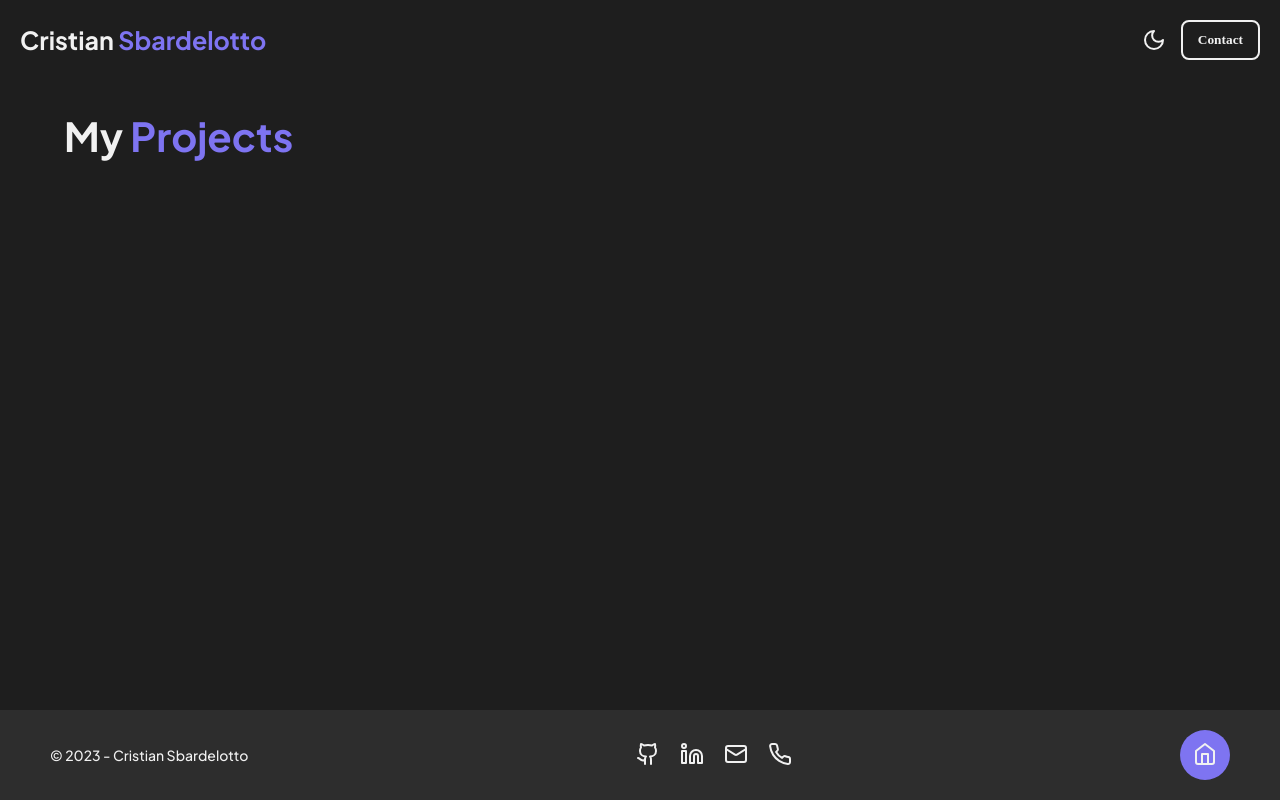
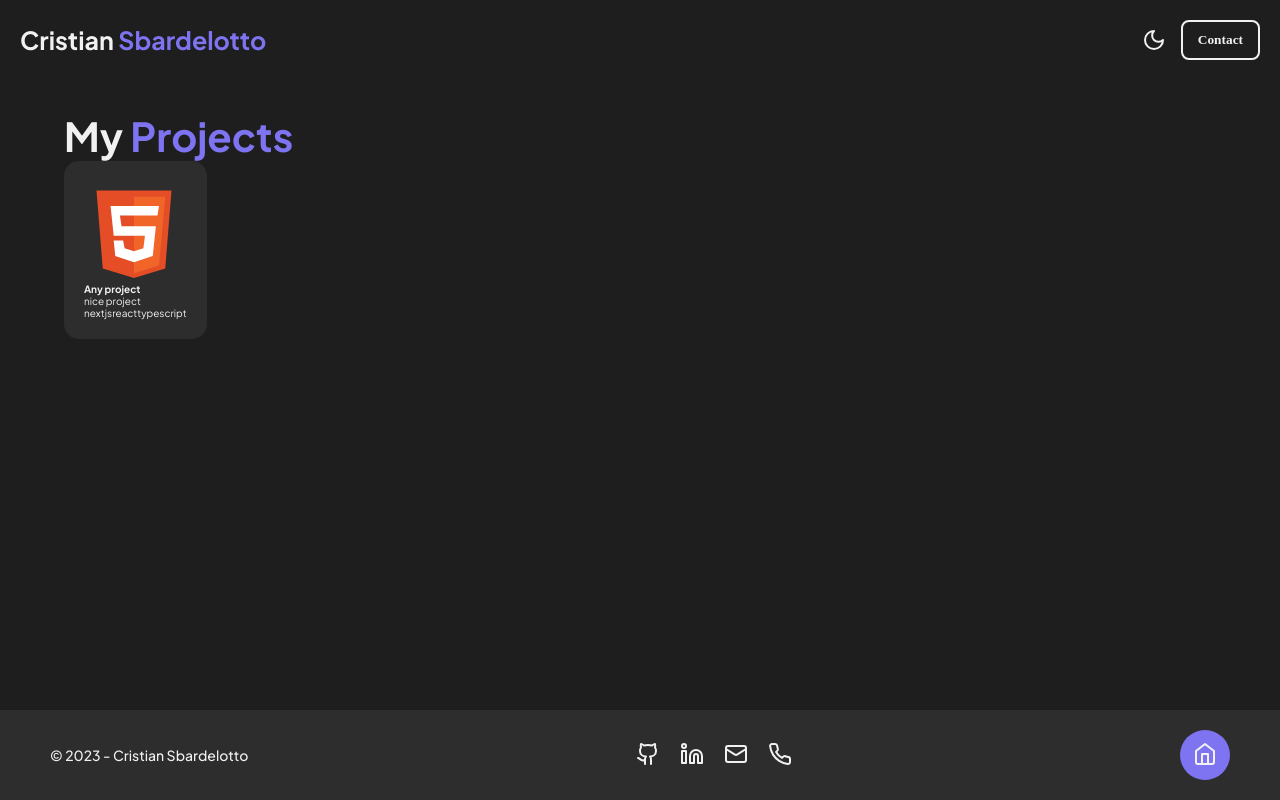
Before and after one commit to cristian-sbardelotto/portfolio, a Next.js app: page /projects in a window 1280 px wide. Built offline with nearby package versions, Linux system fonts and the light colour scheme.

Commit message:
✨ feat(ProjectCard): created the component

```diff
--- a/src/app/projects/page.tsx
+++ b/src/app/projects/page.tsx
@@ -1,6 +1,16 @@
 'use client';
 
+import { ProjectCard } from '@/components/ProjectCard';
 import * as S from './styles';
+
+import html from '@/../public/assets/html.svg';
+
+const projects = {
+  title: 'Any project',
+  image: html,
+  description: 'nice project',
+  technologies: ['nextjs', 'react', 'typescript'],
+};
 
 export default function Projects() {
   return (
@@ -8,6 +18,8 @@ export default function Projects() {
       <S.StyledTitle>
         My <span>Projects</span>
       </S.StyledTitle>
+
+      <ProjectCard {...projects} />
     </S.Container>
   );
 }
--- /dev/null
+++ b/src/components/ProjectCard/index.tsx
@@ -0,0 +1,35 @@
+import Image from 'next/image';
+
+import * as S from './styles';
+
+type ProjectCardProps = {
+  title: string;
+  image: string;
+  description: string;
+  technologies: string[];
+};
+
+export function ProjectCard({
+  title,
+  image,
+  description,
+  technologies,
+}: ProjectCardProps) {
+  return (
+    <S.Container>
+      <Image
+        src={image}
+        alt={`${title} Project Card`}
+        height={100}
+      />
+
+      <h4>{title}</h4>
+
+      <p>{description}</p>
+
+      {technologies.map((technology, index) => (
+        <span key={index}>{technology}</span>
+      ))}
+    </S.Container>
+  );
+}
--- /dev/null
+++ b/src/components/ProjectCard/styles.ts
@@ -0,0 +1,21 @@
+import styled from 'styled-components';
+
+export const Container = styled.div`
+  width: fit-content;
+  padding: 2rem;
+
+  border-radius: 15px;
+  background: ${({ theme }) => theme.colors.altBackground};
+
+  h4 {
+  }
+
+  p {
+  }
+
+  span {
+  }
+
+  img {
+  }
+`;
```
